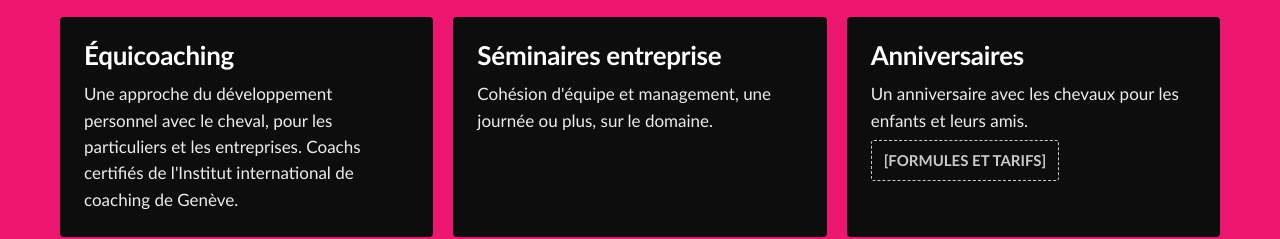
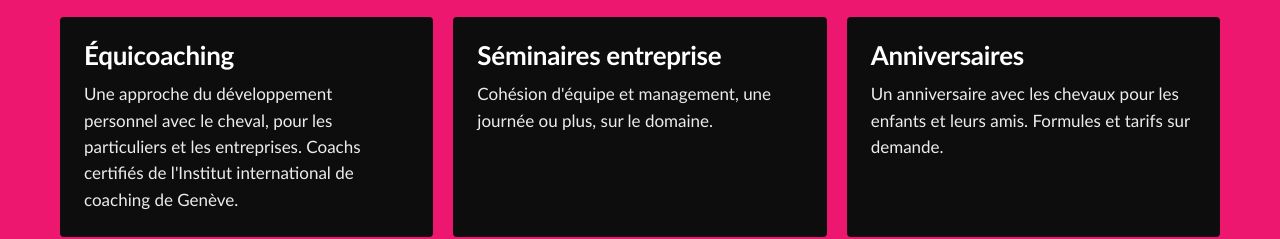
Before and after one commit to leseternelles/Leseternelles-site, a plain HTML site: page index.html in a window 1280 px wide. Shown: the part 11051-11290 px from the top of the page. Drawn offline with Linux system fonts and the light colour scheme.

Commit message:
Anniversaires : formules et tarifs sur demande
Co-Authored-By: Claude Sonnet 5.5 <noreply@anthropic.com>
Claude-Session: https://claude.ai/code/session_01LXS7hrgghcwguej97h395b

```diff
--- a/index.html
+++ b/index.html
@@ -404,7 +404,7 @@ p{margin:0}
       </div>
       <div class="card">
         <h3>Anniversaires</h3>
-        <p>Un anniversaire avec les chevaux pour les enfants et leurs amis. <span class="slot" style="display:inline-block;margin-top:6px">[FORMULES ET TARIFS]</span></p>
+        <p>Un anniversaire avec les chevaux pour les enfants et leurs amis. Formules et tarifs sur demande.</p>
       </div>
     </div>
 
```
